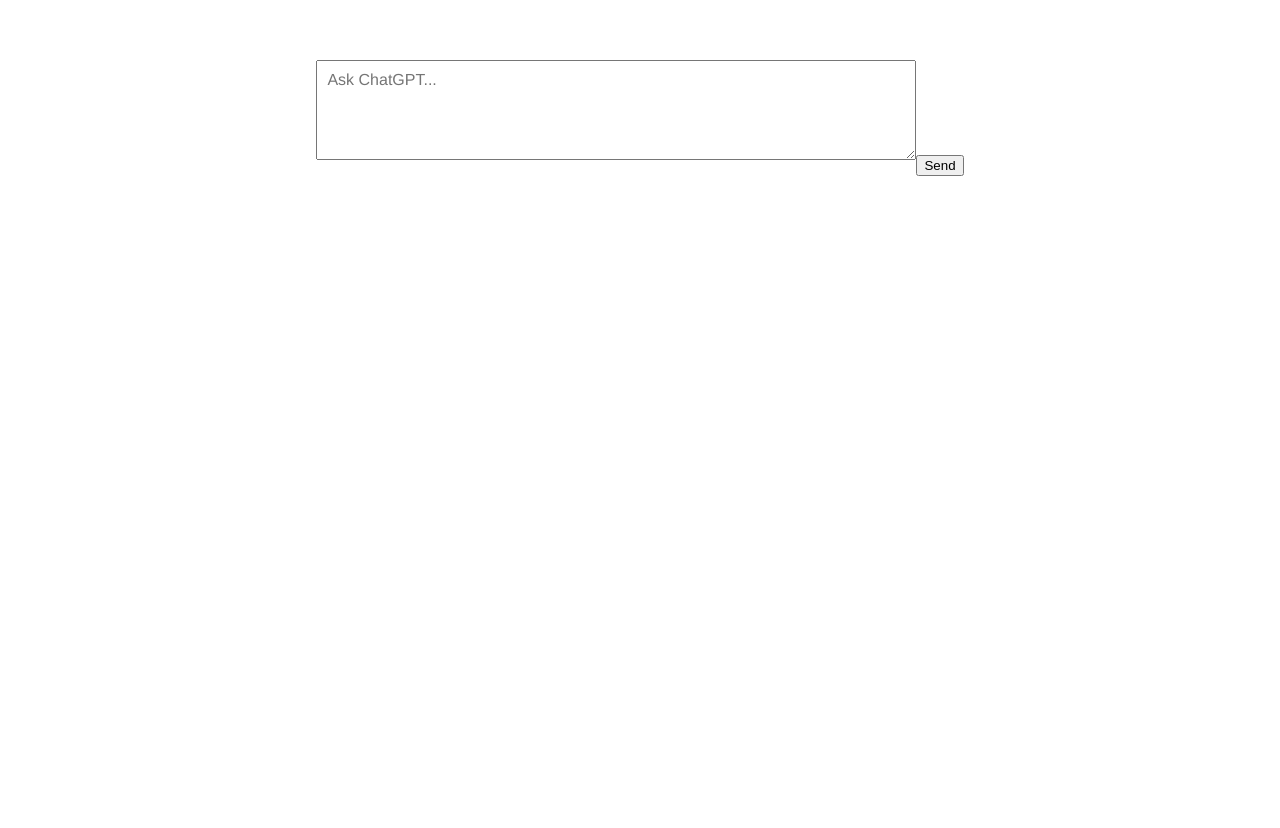
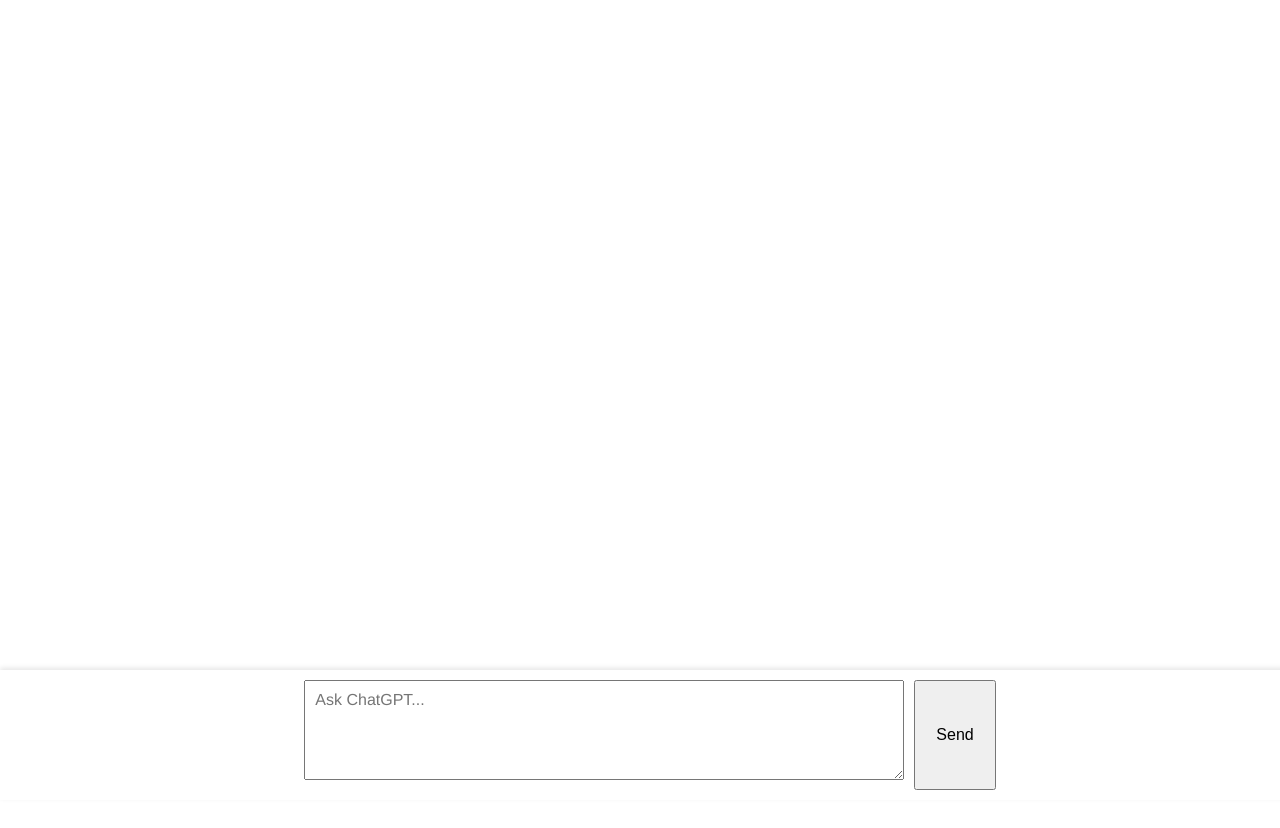
Before and after one commit to takanotume24/Cuuri, a Vue app: page / in a window 1280 px wide. Shown: the top 828 px of the page. Before the commit the page ends 800 px from the top, so only its background shows below. Built offline with nearby package versions, Linux system fonts and the light colour scheme.

Commit message:
Move the chat input box to the bottom of the screen.

```diff
--- a/src/App.vue
+++ b/src/App.vue
@@ -1,21 +1,22 @@
 <template>
   <div id="app">
     <header>
-      <form @submit.prevent="handleSubmit">
+      <div id="chat-history">
+        <div v-for="(entry, index) in chatHistory" :key="index" class="chat-entry">
+          <div class="user-message"><strong>You:</strong> {{ entry.question }}</div>
+          <div class="gpt-response" v-html="entry.markdownHtml"></div>
+        </div>
+      </div>
+      <form @submit.prevent="handleSubmit" class="input-form">
         <textarea
           v-model="input"
           placeholder="Ask ChatGPT..."
           rows="4"
           cols="50"
+          @keydown="checkCtrlEnter"
         ></textarea>
         <button type="submit">Send</button>
       </form>
-      <div id="chat-history">
-        <div v-for="(entry, index) in chatHistory" :key="index" class="chat-entry">
-          <div class="user-message"><strong>You:</strong> {{ entry.question }}</div>
-          <div class="gpt-response"><strong>GPT:</strong> {{ entry.answer }}</div>
-        </div>
-      </div>
     </header>
   </div>
 </template>
@@ -23,10 +24,12 @@
 <script lang="ts">
 import { defineComponent } from 'vue';
 import { invoke } from '@tauri-apps/api/core';
+import { marked } from 'marked';
 
 interface ChatEntry {
   question: string;
   answer: string;
+  markdownHtml: string;
 }
 
 export default defineComponent({
@@ -41,12 +44,21 @@
       if (this.input.trim() === '') return;
 
       try {
-        const res = await invoke<string>('chat_gpt', { message: this.input });
-        this.chatHistory.push({ question: this.input, answer: res });
+        const res: string = await invoke('chat_gpt', { message: this.input });
+        const markdownHtml: string = await this.renderMarkdown(res);
+        this.chatHistory.push({ question: this.input, answer: res, markdownHtml });
         this.input = ''; // Clear the input after sending
       } catch (error) {
         console.error('Error calling API:', error);
       }
+    },
+    checkCtrlEnter(event: KeyboardEvent) {
+      if ((event.ctrlKey || event.metaKey) && event.key === 'Enter') {
+        this.handleSubmit();
+      }
+    },
+    async renderMarkdown(markdownText: string): Promise<string> {
+      return Promise.resolve(marked(markdownText));
     },
   },
 });
@@ -60,6 +72,10 @@
   text-align: center;
   color: #2c3e50;
   margin-top: 60px;
+  position: relative;
+  min-height: 100vh;
+  padding-bottom: 120px; /* Height of the fixed form */
+  box-sizing: border-box;
 }
 
 textarea {
@@ -74,15 +90,42 @@
 }
 
 #chat-history {
-  margin-top: 20px;
+  margin-bottom: 20px;
   text-align: left;
+  overflow-y: auto;
+  max-height: calc(100vh - 180px); /* Adjust max-height for scrolling */
 }
 
 .chat-entry {
   margin-bottom: 15px;
 }
 
-.user-message, .gpt-response {
+.user-message {
   margin: 5px 0;
 }
+
+.gpt-response {
+  margin: 5px 0;
+  border-left: 2px solid #ddd;
+  padding-left: 10px;
+}
+
+.input-form {
+  position: fixed;
+  bottom: 0;
+  left: 0;
+  width: 100%;
+  background-color: #fff;
+  padding: 10px;
+  box-shadow: 0 -2px 5px rgba(0, 0, 0, 0.1);
+  display: flex;
+  justify-content: center;
+}
+
+button {
+  margin-left: 10px;
+  padding: 10px 20px;
+  font-size: 16px;
+  cursor: pointer;
+}
 </style>
```
Also changed, not shown: package.json (+5 -4 lines), 1 other file (tests, documents, lock files or other folders).
